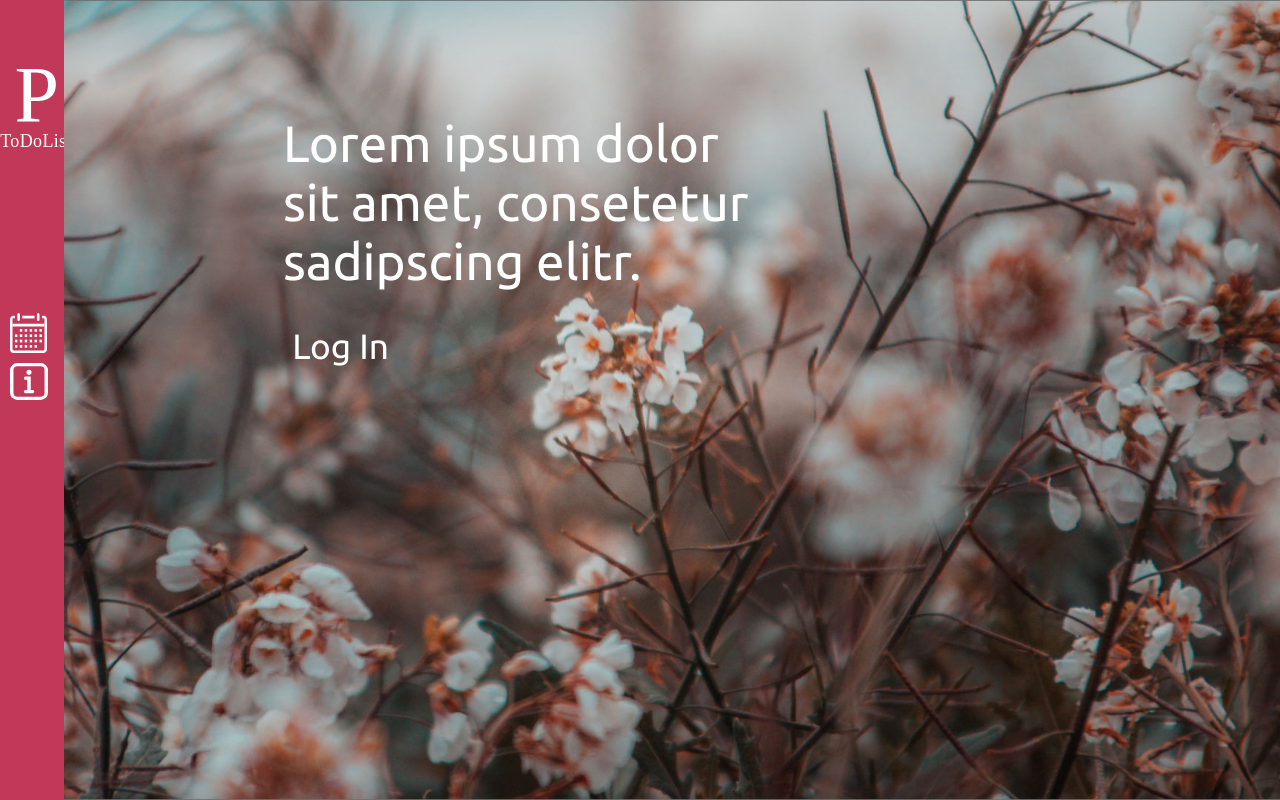
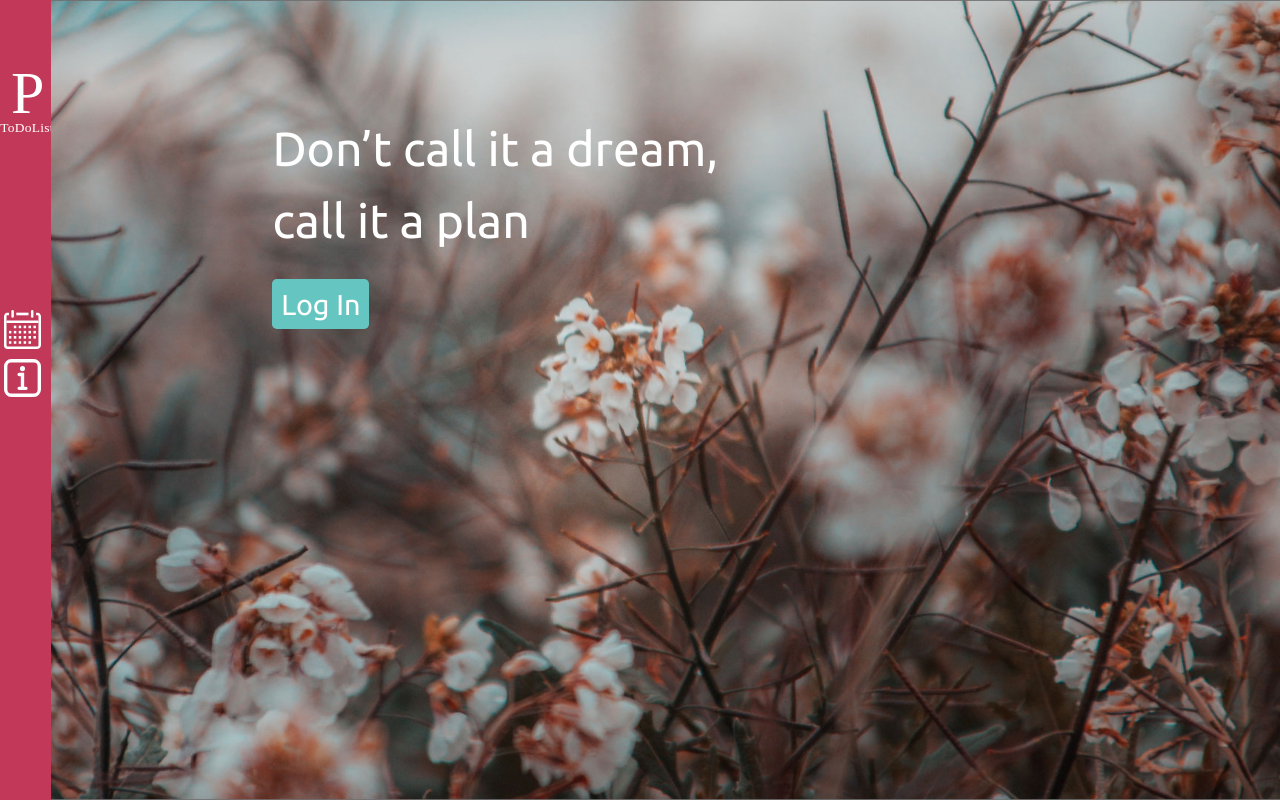
Before and after one commit to Parisa7422/planner, a React (Create React App) app in the folder client/: page /landing in a window 1280 px wide. Built offline with nearby package versions, Linux system fonts and the light colour scheme.

Commit message:
Change style in the side bar and navbar

```diff
--- a/client/src/assets/wrappers/DashboardPage.js
+++ b/client/src/assets/wrappers/DashboardPage.js
@@ -4,13 +4,13 @@ const Wrapper = styled.div`
   position: absolute;
   top: 0;
   right: 0;
-  width: 95%;
+  width: 96%;
   height: 100vh;
   display: flex;
   flex-direction: row-reverse;
   .center-items {
     margin: auto;
-    width: 75%;
+    width: 73%;
     height: 100vh;
   }
 
--- a/client/src/assets/wrappers/InspirationBox.js
+++ b/client/src/assets/wrappers/InspirationBox.js
@@ -1,7 +1,7 @@
 import styled from "styled-components";
 
 const Wrapper = styled.div`
-  background-color: beige;
+  background-color: var(--grey-50);
   width: 1100px;
   height: 130px;
   border-radius: var(--borderRadius);
@@ -12,12 +12,17 @@ const Wrapper = styled.div`
   }
   .icon {
     cursor: pointer;
+    z-index: 2;
   }
+
   .inspire-text {
     text-align: center;
     position: absolute;
+    text-shadow: 1px 1.2px var(--grey-100);
+    color: var(--black);
+    letter-spacing: 0.1rem;
     left: 10%;
-    top: 10%;
+    top: 9%;
     right: 30%;
     font-size: 1.5em;
   }
--- a/client/src/assets/wrappers/NavigationBar.js
+++ b/client/src/assets/wrappers/NavigationBar.js
@@ -4,7 +4,8 @@ const Wrapper = styled.nav`
   display: flex;
   flex-direction: column;
   background-color: var(--primary-100);
-  width: 5%;
+  box-shadow: 0 0 15px 2px rgba(0, 0, 0, 0.3);
+  width: 4%;
   height: 100vh;
 
   .logo-center {
--- a/client/src/assets/wrappers/NotePage.js
+++ b/client/src/assets/wrappers/NotePage.js
@@ -13,12 +13,13 @@ const Wrapper = styled.div`
   }
   .create-note {
     padding: 0;
-    border: 1px solid var(--secondary-200);
+    /* border: 1px solid var(--secondary-200); */
     border-radius: var(--borderRadius);
     height: fit-content;
     width: 20%;
     position: relative;
     background-color: var(--white);
+    box-shadow: 0 2px 5px #ccc;
     margin: auto;
     margin-top: 3%;
   }
--- a/client/src/assets/wrappers/SideBar.js
+++ b/client/src/assets/wrappers/SideBar.js
@@ -5,6 +5,7 @@ const Wrapper = styled.div`
   flex-direction: column;
   float: right;
   background-color: var(--white);
+  box-shadow: 0 0 5px 0px rgba(0, 0, 0, 0.3);
   width: 15%;
   height: 100vh;
   .profile {
@@ -20,7 +21,7 @@ const Wrapper = styled.div`
     justify-content: space-between;
     flex: 1;
     margin: auto;
-    padding: 10% 0 45%;
+    padding: 20% 0 95%;
     width: 70%;
     position: relative;
   }
--- a/client/src/components/InputText.js
+++ b/client/src/components/InputText.js
@@ -37,11 +37,11 @@ const InputText = (props) => {
           name={props.name}
           className={props.class}
           placeholder={props.placeholder}
-          rows={isExpand ? 3 : 1}
+          rows={isExpand ? 2 : 1}
           value={props.value}
         />
         {isExpand && (
-          <button type="submit" className="btn form-btn">
+          <button type="submit" className="icon-btn form-btn">
             <AddCircleIcon />
           </button>
         )}
--- a/client/src/components/Inspiration.js
+++ b/client/src/components/Inspiration.js
@@ -46,7 +46,9 @@ const Inspiration = () => {
         onClick={handlePrevious}
         alt="previous icon"
       />
+
       <div className="inspire-bg"></div>
+
       {quotes[random] && (
         <h4 className="inspire-text">{quotes[random].text}</h4>
       )}
--- a/client/src/components/SidebarItem.js
+++ b/client/src/components/SidebarItem.js
@@ -57,6 +57,8 @@ const SidebarItem = (props) => {
       className={`sidebar-btn sidebar-btn${isOpen && "-select"}`}
     >
       {props.title}
+      <div className="goal-input-container">
+        {" "}
         {isOpen && (
           <InputText
             placeholder="Add a goal ..."
@@ -68,6 +70,7 @@ const SidebarItem = (props) => {
             visible={{ display: "none" }}
           />
         )}
+      </div>
       {isOpen && (
         <div>
           <ul className="list-items">
@@ -85,7 +88,7 @@ const SidebarItem = (props) => {
                 >
                   {goal.content}
                   <button
-                    className="btn"
+                    className="icon-btn"
                     onClick={() => {
                       handleDelete(goal._id);
                     }}
@@ -104,7 +107,7 @@ const SidebarItem = (props) => {
             setIsOpen(false);
             clearValues();
           }}
-          className="btn close-btn"
+          className="icon-btn close-btn"
         >
           <CancelIcon />
         </button>
--- a/client/src/index.css
+++ b/client/src/index.css
@@ -46,8 +46,13 @@ body {
 }
 
 h1 {
-  color: #fff;
-  font-size: 3.2rem;
+  color: var(--white);
+  font-size: 3em;
+  line-height: 1.5;
+  font-weight: 400;
+}
+
+h4 {
   font-weight: 400;
 }
 
@@ -68,7 +73,7 @@ p {
   background-attachment: fixed;
   background-color: burlywood;
   height: 100vh;
-  width: 95%;
+  width: 96%;
   position: absolute;
   right: 0;
   top: 0;
@@ -78,9 +83,18 @@ p {
 .inspire-bg {
   background: url(./assets/images/inspire-bg.png);
   width: 100%;
-  filter: blur(2px);
+  transform: scale(1.01, 0.985);
   opacity: 70%;
   position: relative;
+  background-size: cover;
+}
+
+.inspire-bg::after {
+  content: "";
+  position: absolute;
+  width: 100%;
+  height: 100%;
+  backdrop-filter: blur(3px);
 
 }
 
@@ -120,10 +134,12 @@ form {
 /* Buttons */
 .btn-login {
   background-color: var(--secondary-50);
-  font-size: 2.2em;
-  padding: 1% 2%;
+  font-size: 1.8em;
+  padding: 2% 2%;
+  text-align: center;
   text-decoration: none;
 }
+
 
 .btn {
   color: var(--white);
@@ -131,6 +147,31 @@ form {
   border-radius: var(--borderRadius);
   text-transform: capitalize;
 }
+
+.close-btn {
+  z-index: 2;
+  position: absolute;
+  bottom: -15px;
+  right: 60px;
+  color: var(--grey-300);
+  outline: none;
+}
+
+.delete-btn {
+  position: absolute;
+  right: 1%;
+  bottom: 5%;
+  color: white;
+
+}
+
+.icon-btn {
+  cursor: pointer;
+  border: none;
+  background: transparent;
+
+}
+
 
 /* Alerts */
 .alert {
@@ -160,8 +201,9 @@ form {
 
 .sidebar-btn {
   background-color: var(--grey-200);
+  box-shadow: 0 1px 2px var(--grey-300);
   border: none;
-  color: var(--black);
+  color: var(--grey-300);
   width: 100%;
   height: 40px;
   border-radius: var(--borderRadius);
@@ -173,43 +215,21 @@ form {
 }
 
 .sidebar-btn-select {
-  height: 80%;
+  height: 70%;
   position: absolute;
   z-index: 2;
-  background-color: var(--grey-100);
-  color: var(--btn-green);
+  box-shadow: 0 2px 8px var(--grey-300);
+
+  /* background-color: var(--grey-100);
+  color: var(--btn-green); */
   cursor: auto;
-}
-
-.close-btn {
-  z-index: 2;
-  position: absolute;
-  bottom: -15px;
-  right: 60px;
-  color: var(--secondary-100);
-  width: 36px;
-  height: 36px;
-  outline: none;
-}
-
-.delete-btn {
-  position: absolute;
-  right: 1%;
-  bottom: 5%;
-  color: white;
-
-}
-
-.btn {
-  cursor: pointer;
-  border: none;
-  background: transparent;
 }
 
 .create-goal {
   padding: 0;
   width: 80%;
-  background-color: transparent;
+  background-color: var(--white);
+  box-shadow: 0 2px 6px var(--accent-200);
   height: fit-content;
   margin: auto;
   position: relative;
@@ -221,29 +241,67 @@ form {
   padding: 4px;
   outline: none;
   resize: none;
+  border-radius: var(--borderRadius);
+}
 
-}
 
 
 .form-btn {
   position: absolute;
   bottom: -15px;
-  right: 5px;
-  color: var(--secondary-100);
+  right: 2px;
+  color: var(--grey-300);
+}
+
+.goal-input-container {
+  margin-top: 5%;
+  height: 60px;
+}
+
+.list-item {
+  display: flex;
+  text-align: left;
+  text-transform: none;
+  line-height: 1.8;
+  height: max-content;
+  color: var(--grey-300);
+  padding-left: 3%;
+  list-style: none;
+  cursor: pointer;
+  margin-bottom: 6%;
+  background-color: var(--white);
+  box-shadow: 0 2px 2px var(--accent-200);
+  border-radius: var(--borderRadius);
 
 }
 
-.list-item {
-  text-align: left;
-  text-transform: none;
-  color: var(--black);
-  list-style: none;
-  cursor: pointer;
-  margin-bottom: 3%;
+.list-item .icon-btn {
+  margin-left: auto;
+  color: var(--grey-300);
+}
+
+
+::-webkit-scrollbar {
+  width: 5px;
+  background-color: var(--grey-100);
+  border-radius: var(--borderRadius);
+}
+
+/* Handle */
+::-webkit-scrollbar-thumb {
+  background: var(--white);
+  border-radius: var(--borderRadius);
 }
 
 .list-items {
-  padding: 0 10%;
+  overflow: hidden;
+  overflow-y: scroll;
+  height: 190px;
+  margin: 0 5% 10%;
+  border-radius: var(--borderRadius);
+  padding: 5%;
+
+
 }
 
 /* Month button */
--- a/client/src/pages/Landing.js
+++ b/client/src/pages/Landing.js
@@ -5,9 +5,11 @@ const Landing = () => {
     <div className="background-img">
       <div className="header-position">
         <h1>
-          Lorem ipsum dolor <br />
-          sit amet, consetetur <br /> sadipscing elitr.
+          Don’t call it a dream,
+          <br />
+          call it a plan
         </h1>
+        {/* <h3> ― Alexander Graham Bell</h3> */}
         <Link to="/register" className="btn-login btn">
           log in
         </Link>
--- a/client/src/pages/Notes.js
+++ b/client/src/pages/Notes.js
@@ -70,7 +70,7 @@ const Notes = () => {
                 value={note.noteContent}
               /> */}
               <button
-                className="btn delete-btn"
+                className="icon-btn delete-btn"
                 onClick={() => {
                   deleteNote(note._id);
                   setTimeout(() => {
```
Also changed, not shown: client/src/assets/images/p-icon.svg. Lines whose indentation alone changed are shown as unchanged.
